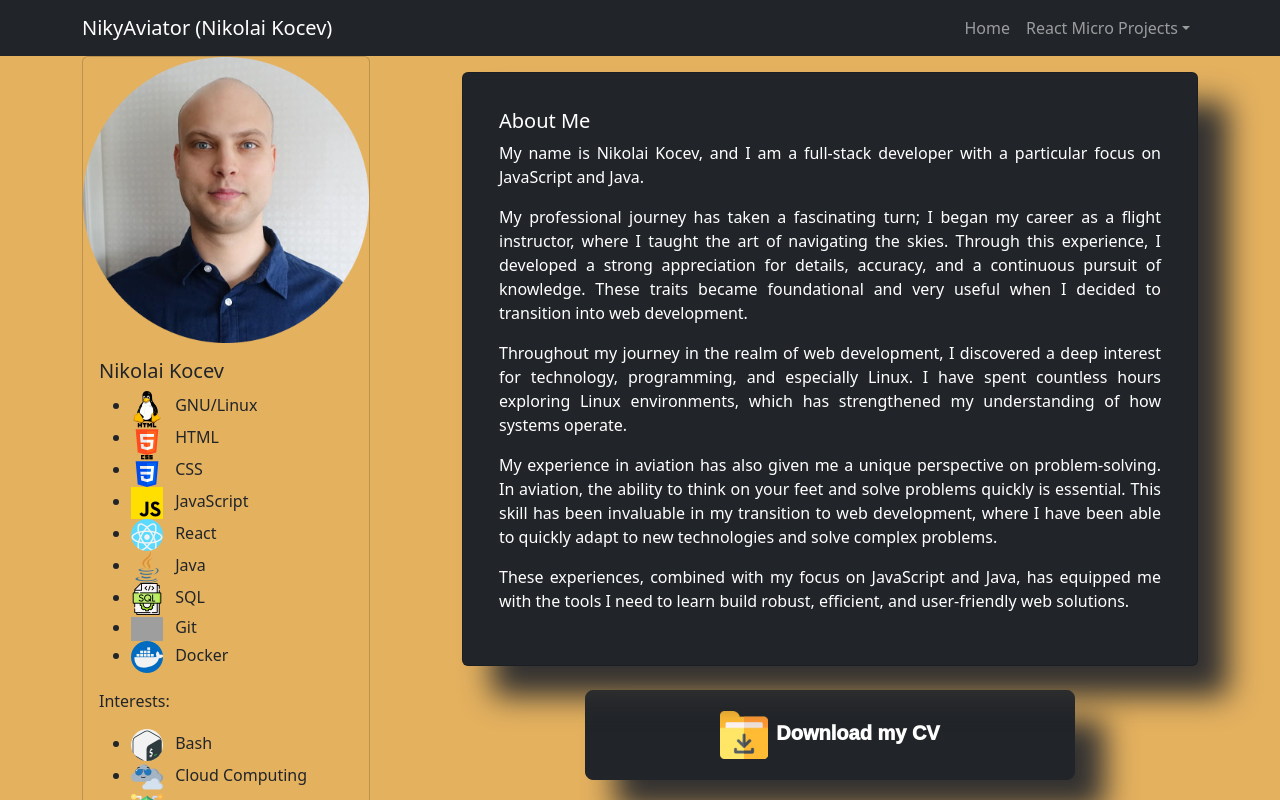
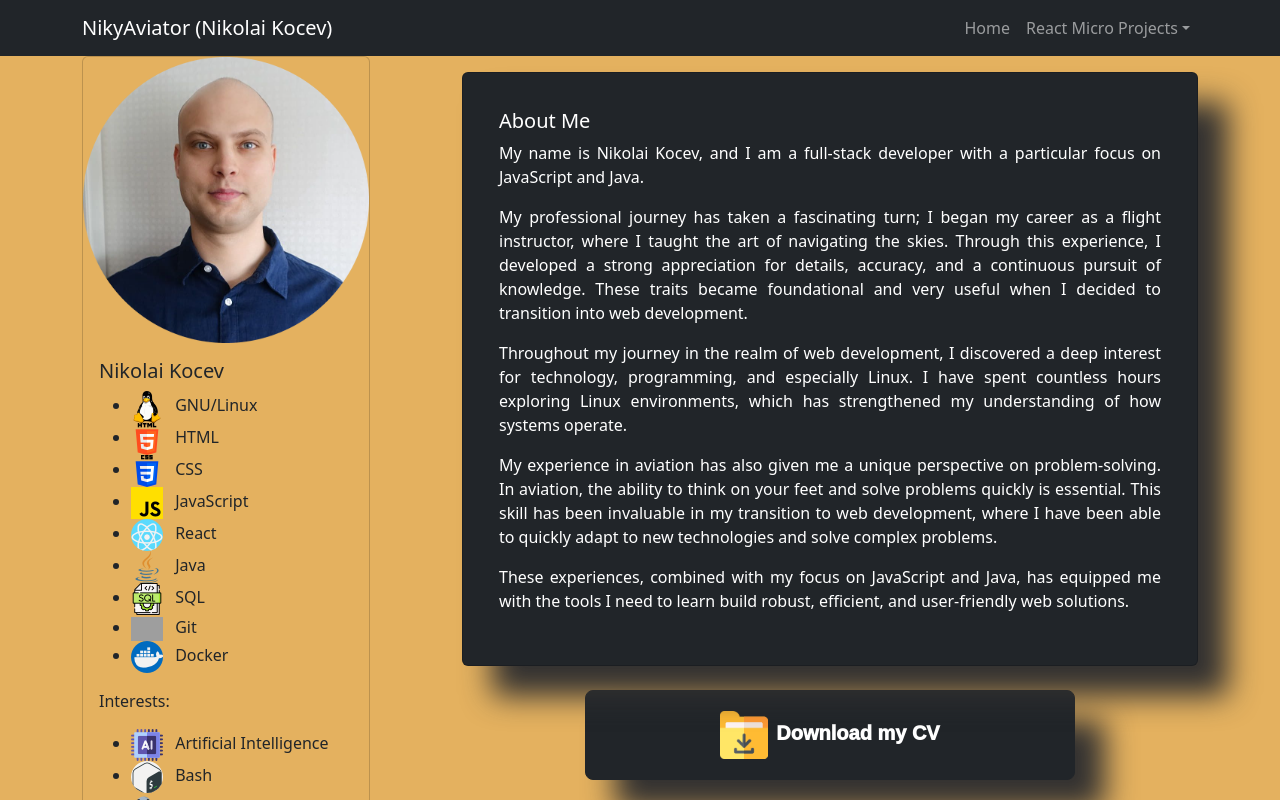
Before and after one commit to NikyAviator/nikolaikocev, a React (Vite) app in the folder frontend/: page / in a window 1280 px wide. Shown: the top 800 px of the page. Built offline with nearby package versions, Linux system fonts and the light colour scheme; grey boxes are pictures that could not be loaded; a web font is replaced by a local one.

Commit message:
Added AI as interests.

```diff
--- a/frontend/src/Components/NikyInfo.jsx
+++ b/frontend/src/Components/NikyInfo.jsx
@@ -20,6 +20,7 @@ import vm from '/pictures/vm.png';
 import cloud from '/pictures/cloud.png';
 import react from '/pictures/react.png';
 import cc from '/pictures/cyber-security.png';
+import ai from '/pictures/ai.png';
 
 const NikyInfo = () => {
   return (
@@ -106,6 +107,14 @@ const NikyInfo = () => {
           <ul>
             <li>
               <img
+                src={ai}
+                alt='Artificial Intelligence'
+                style={{ width: '32px', marginRight: '8px' }}
+              />{' '}
+              Artificial Intelligence
+            </li>
+            <li>
+              <img
                 src={bash}
                 alt='Bash'
                 style={{ width: '32px', marginRight: '8px' }}
```
Also changed, not shown: frontend/public/pictures/ai.png (added).
